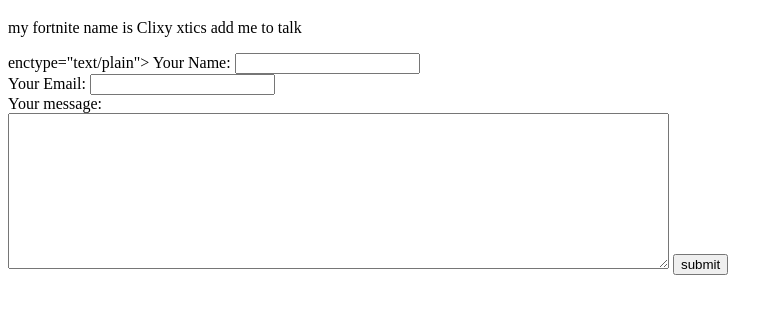
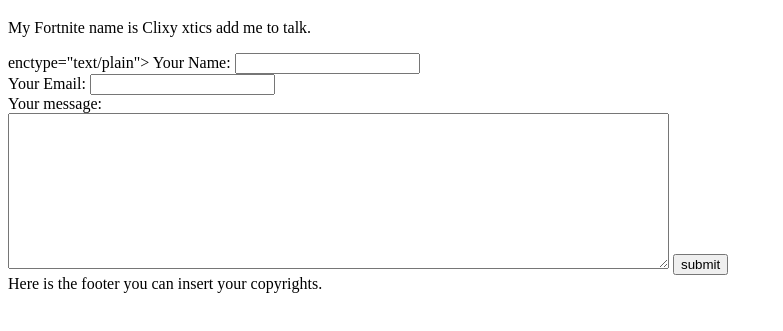
Before and after one commit to Danut669/cv, a plain HTML site: page contact-me.html in a window 1280 px wide. Shown: the part 61-392 px from the top of the page, without its empty margins (0-783 px from the left). Drawn offline with Linux system fonts and the light colour scheme.

Commit message:
Made some changes to the contact me page

```diff
--- a/contact-me.html
+++ b/contact-me.html
@@ -1,14 +1,15 @@
 <!DOCTYPE html>
 <html lang="en" dir="ltr">
-
 <head>
   <meta charset="utf-8">
   <title>Contact me</title>
 </head>
 
 <body>
+
   <h1>My contact details</h1>
-  <p> my fortnite name is Clixy xtics add me to talk </p>
+
+  <p>My Fortnite name is Clixy xtics add me to talk.</p>
 
 
   <form action="mailto:burlacudaviddaniel@gmail.com" method="post"> enctype="text/plain">
@@ -22,6 +23,10 @@
   </form>
 
 
+  <footer>
+  Here is the footer you can insert your copyrights.
+  </footer>
+
 </body>
 
 </html>
```
